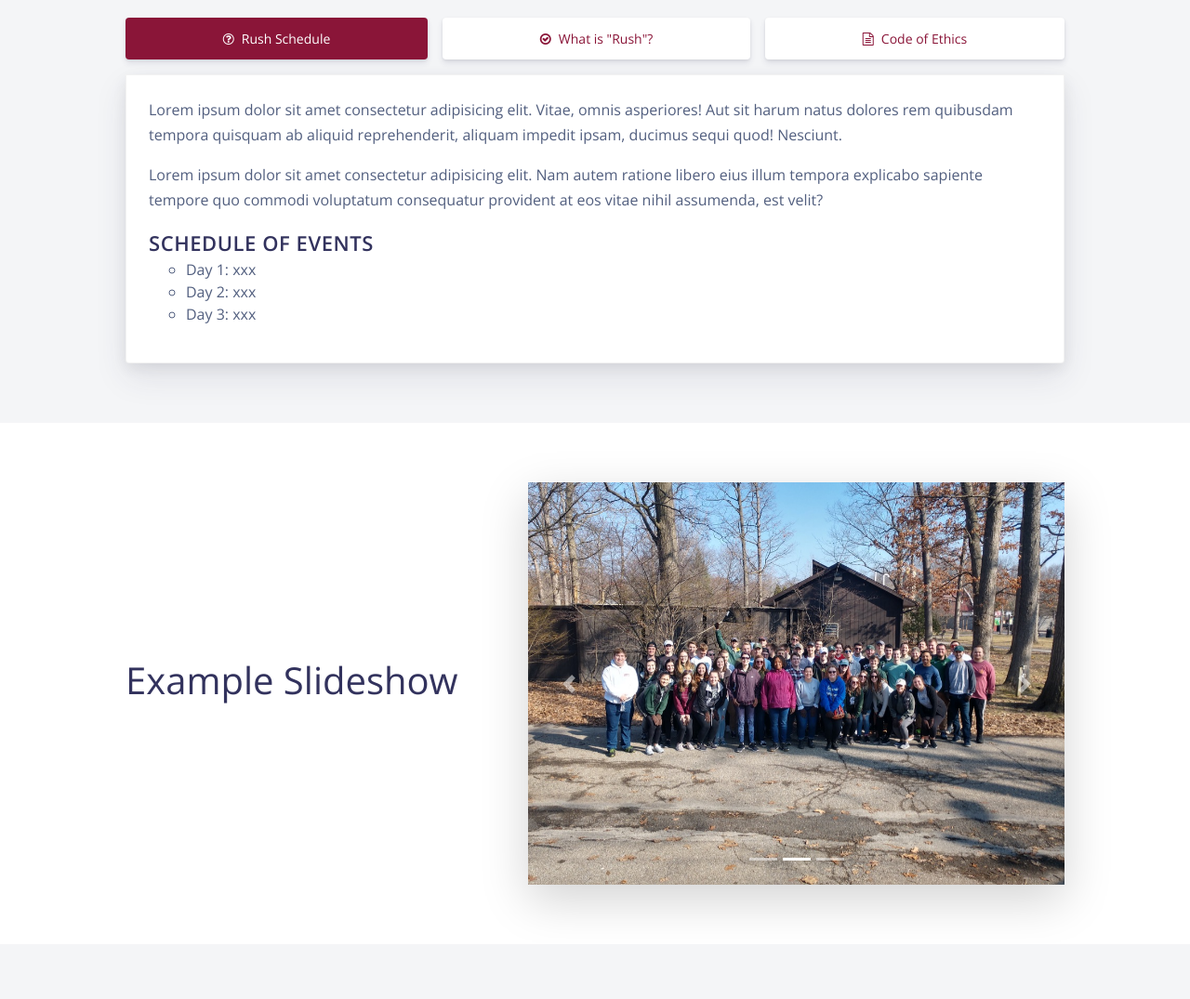
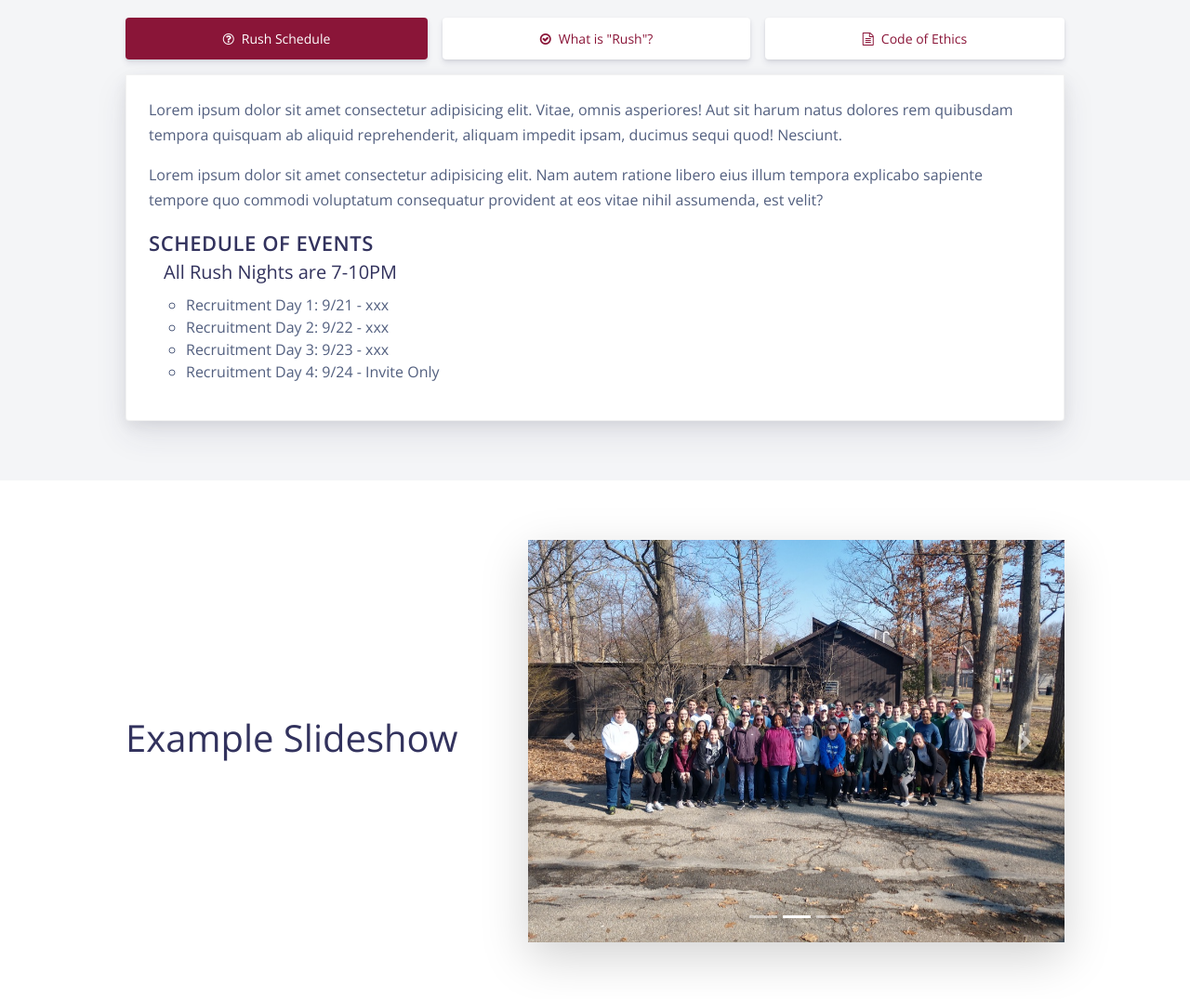
Before and after one commit to msutrianglefraternity/msutrianglefraternity.github.io, a website: page rush.html in a window 1280 px wide. Shown: the part 797-1872 px from the top of the page at 93% size. Drawn offline with nearby package versions, Linux system fonts and the light colour scheme.

Commit message:
rush info

```diff
--- a/rush.html
+++ b/rush.html
@@ -207,11 +207,13 @@
                                 <p class="description2">Lorem ipsum dolor sit amet consectetur adipisicing elit. Vitae, omnis asperiores! Aut sit harum natus dolores rem quibusdam tempora quisquam ab aliquid reprehenderit, aliquam impedit ipsam, ducimus sequi quod! Nesciunt.</p>
                                 <p class="description2">Lorem ipsum dolor sit amet consectetur adipisicing elit. Nam autem ratione libero eius illum tempora explicabo sapiente tempore quo commodi voluptatum consequatur provident at eos vitae nihil assumenda, est velit?</p>
                                 <h3 class="heading-title mb-0">Schedule of Events</h3>
+                                    <h5 class="ml-3 font-weight-light">All Rush Nights are 7-10PM</h5>
                                     <ul class="list-unstyled">
                                         <ul>
-                                            <li>Day 1: xxx</li>
-                                            <li>Day 2: xxx</li>
-                                            <li>Day 3: xxx</li>
+                                            <li>Recruitment Day 1: 9/21 - xxx</li>
+                                            <li>Recruitment Day 2: 9/22 - xxx</li>
+                                            <li>Recruitment Day 3: 9/23 - xxx</li>
+                                            <li>Recruitment Day 4: 9/24 - Invite Only</li>
                                         </ul>
                                     </ul>
                             </div>
```
